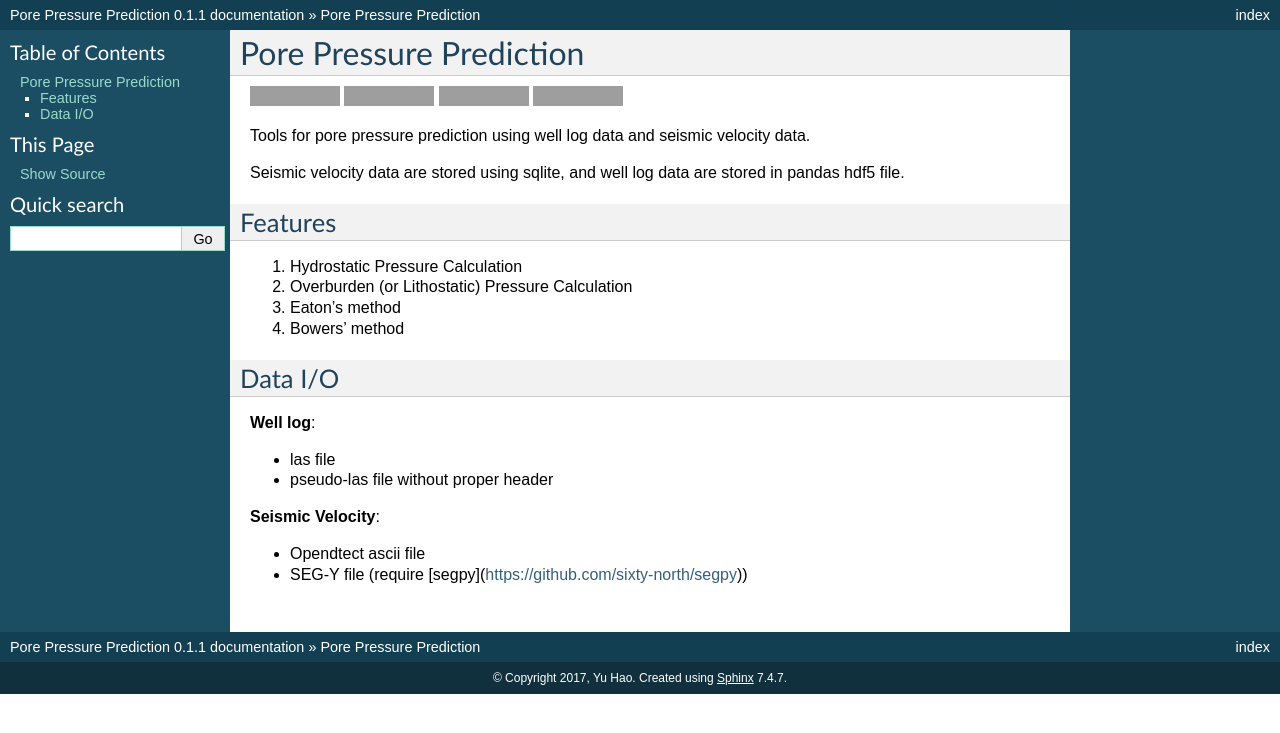
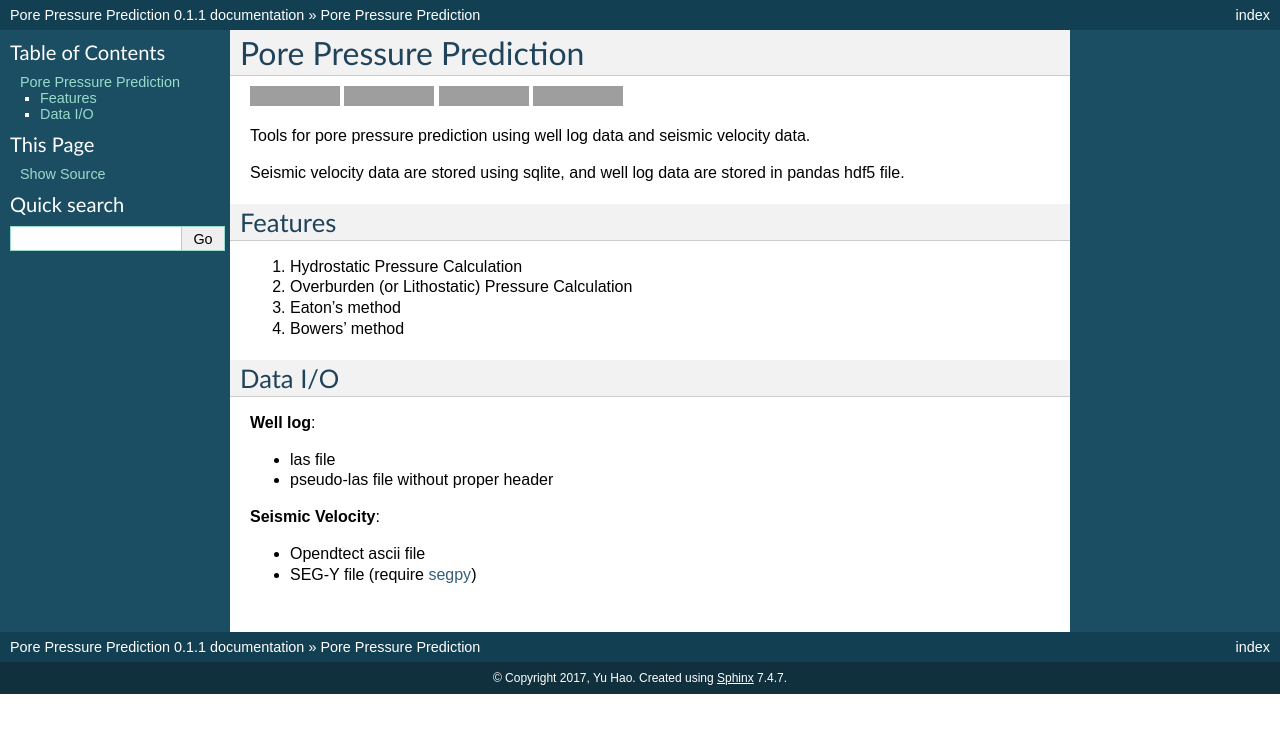
Before and after one commit to whimian/pyGeoPressure, a Sphinx documentation site: the page built from docs/index.rst, in a window 1280 px wide, cut to the strip 0-733 px from the top of the page. Built offline with Sphinx 7.4.7, drawn with Linux system fonts in a browser that asks for light colours; grey boxes are pictures that could not be loaded.

Commit message:
correct link

```diff
--- a/docs/index.rst
+++ b/docs/index.rst
@@ -50,4 +50,4 @@ Data I/O
 
 - Opendtect ascii file
 
-- SEG-Y file (require [segpy](https://github.com/sixty-north/segpy))
+- SEG-Y file (require `segpy <https://github.com/sixty-north/segpy>`_)
```
